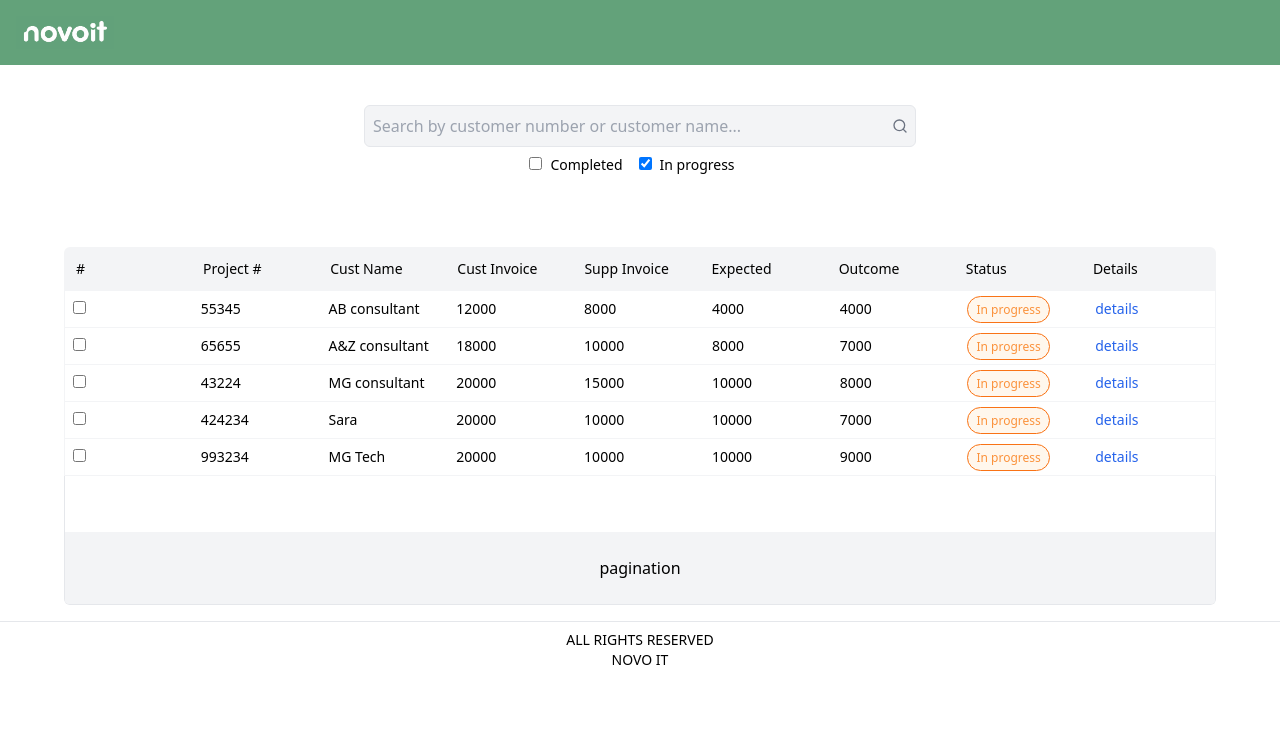
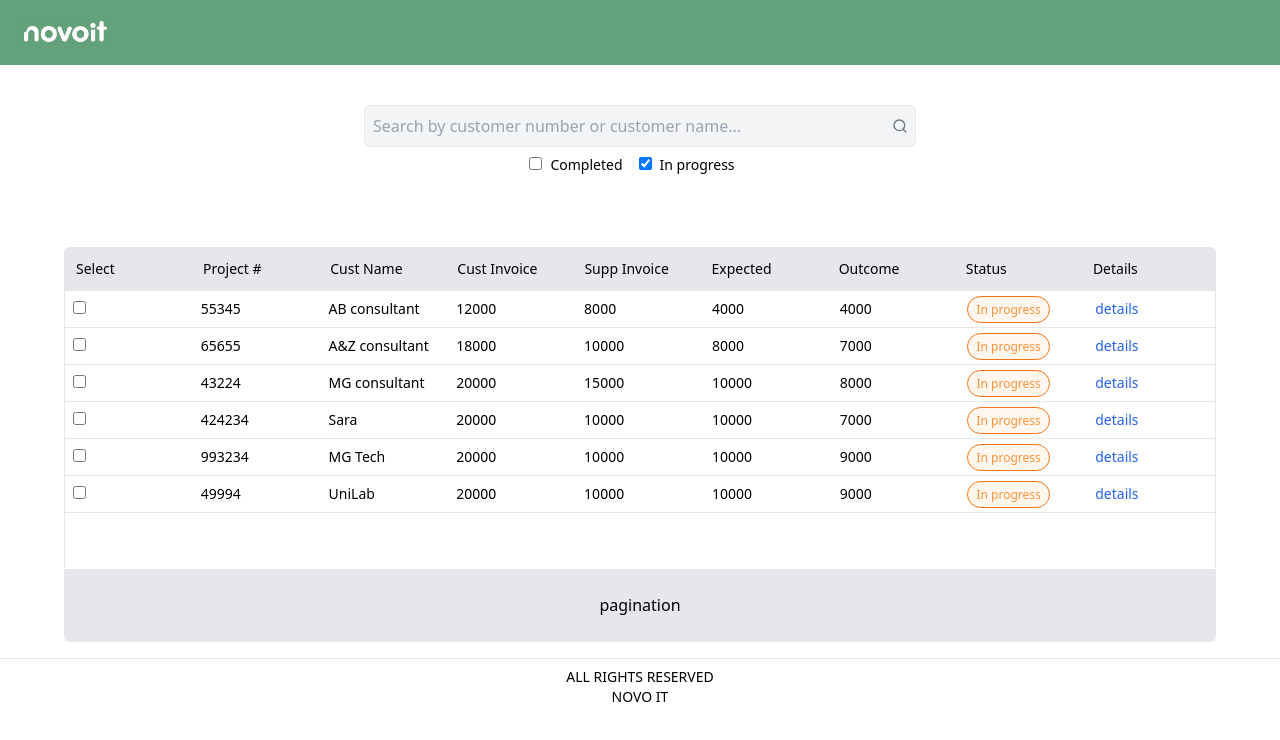
Before and after one commit to MuhammadUsmanMushtaq/project_list, a React (Vite) app: page / in a window 1280 px wide. Shown: the top 740 px of the page. Built offline with nearby package versions, Linux system fonts and the light colour scheme.

Commit message:
select-bg

```diff
--- a/src/pages/Projects.jsx
+++ b/src/pages/Projects.jsx
@@ -35,7 +35,7 @@ const Projects = ({ projects }) => {
       <Search data={projects} onSearchResults={handleSearchResults} />
 
       {selectedProjects.length > 0 && (
-        <div className='relative  text-left'>
+        <div className='relative '>
           <div className='hover:bg-gray-100 absolute top-[-40px] flex items-center gap-2 px-2 py-1 border border-gray-200 rounded-md '>
             <IoMdCheckmarkCircle size={24} className='text-[#63a27a] ' />
             <button
@@ -47,8 +47,8 @@ const Projects = ({ projects }) => {
           </div>
         </div>
       )}
-      <div className='grid grid-cols-9 gap-4 bg-gray-100 font-medium p-3 rounded-t-md text-sm '>
-        <div>#</div>
+      <div className='grid grid-cols-9 gap-4 bg-gray-200 font-medium p-3 rounded-t-md text-sm '>
+        <div className=''>Select </div>
         <div>Project #</div>
         <div>Cust Name</div>
         <div>Cust Invoice</div>
@@ -61,16 +61,21 @@ const Projects = ({ projects }) => {
       {filteredProjects.length === 0 ? (
         <p className='p-4 text-center border-x '>Oops No project found</p>
       ) : (
-        filteredProjects.map((project, index) => (
-          <div key={project.id} className='divide-y divide-gray-300 '>
-            <div className='grid grid-cols-9 gap-4 p-2 items-center border-b border-x border-gray-100 hover:bg-gray-50 text-sm '>
-              <div>
-                <label className='mr-4'>
+        filteredProjects.map((project) => {
+          const isSelected = selectedProjects.includes(project.id);
+          return (
+            <div key={project.id} className='divide-y divide-gray-300'>
+              <div
+                className={`grid grid-cols-9 gap-4 p-2 items-center border-b border-x border-gray-200 hover:bg-gray-100 text-sm ${
+                  isSelected ? 'hover:bg-green-100 bg-green-100' : ''
+                }`}
+              >
+                <div className=''>
+                  <label>
                     <input
                       type='checkbox'
-                    checked={selectedProjects.includes(project.id)}
+                      checked={isSelected}
                       onChange={() => handleCheckboxChange(project.id)}
-                    className='mr-2'
                     />
                   </label>
                 </div>
@@ -105,10 +110,11 @@ const Projects = ({ projects }) => {
                 </div>
               </div>
             </div>
-        ))
+          );
+        })
       )}
-      <div className='border-x border-b rounded-b-md pt-8'>
-        <div className='text-center mt-6 p-6 rounded-b bg-gray-100'>
+      <div className='border-x border-b border-gray-200 rounded-b-md pt-8'>
+        <div className='text-center mt-6 p-6 rounded-b bg-gray-200'>
           pagination
         </div>
       </div>
--- a/src/projects.json
+++ b/src/projects.json
@@ -108,5 +108,27 @@
     "expected": 10000,
     "outcome": 9000,
     "status": "Completed"
+  },
+  {
+    "id": 11,
+    "projectName": "project x",
+    "projectNumber": 49994,
+    "clientName": "UniLab",
+    "customerInvoice": 20000,
+    "supplierInvoice": 10000,
+    "expected": 10000,
+    "outcome": 9000,
+    "status": "In progress"
+  },
+  {
+    "id": 12,
+    "projectName": "Tech support",
+    "projectNumber": 32134,
+    "clientName": "Afray",
+    "customerInvoice": 20000,
+    "supplierInvoice": 10000,
+    "expected": 10000,
+    "outcome": 9000,
+    "status": "Completed"
   }
 ]
```
Lines whose indentation alone changed are shown as unchanged.
